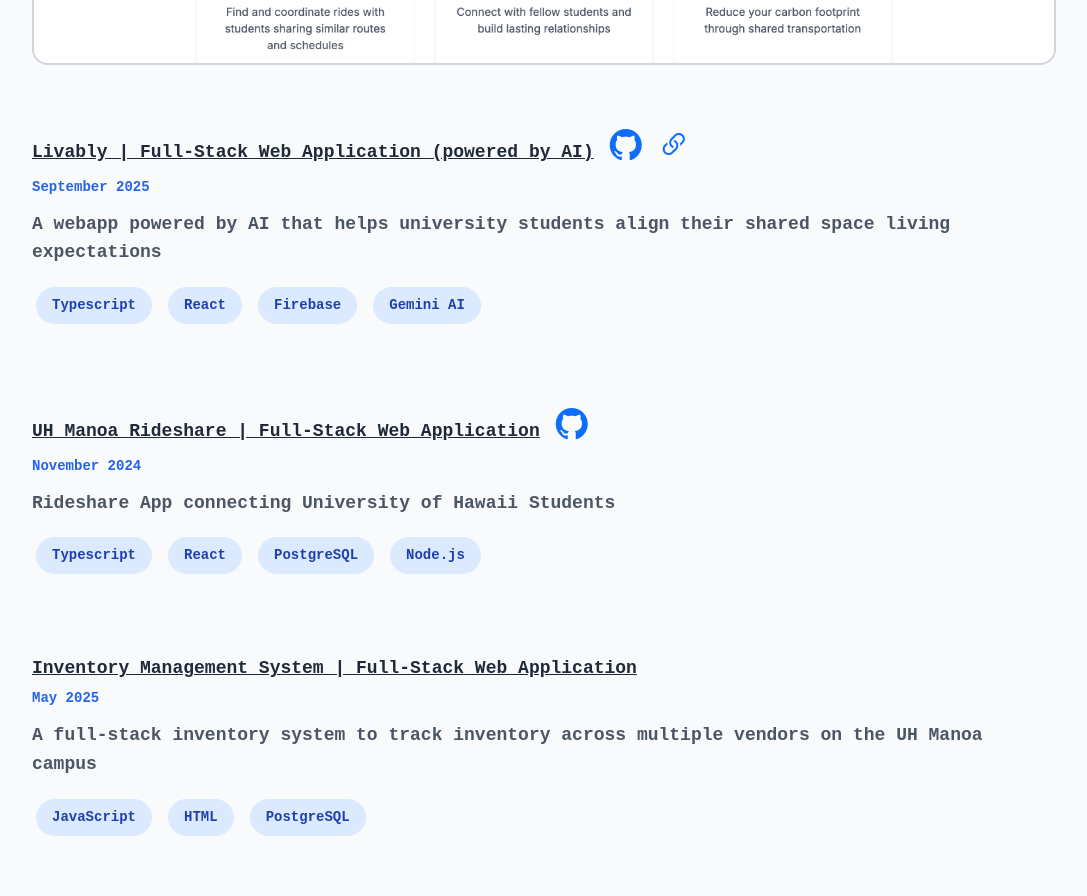
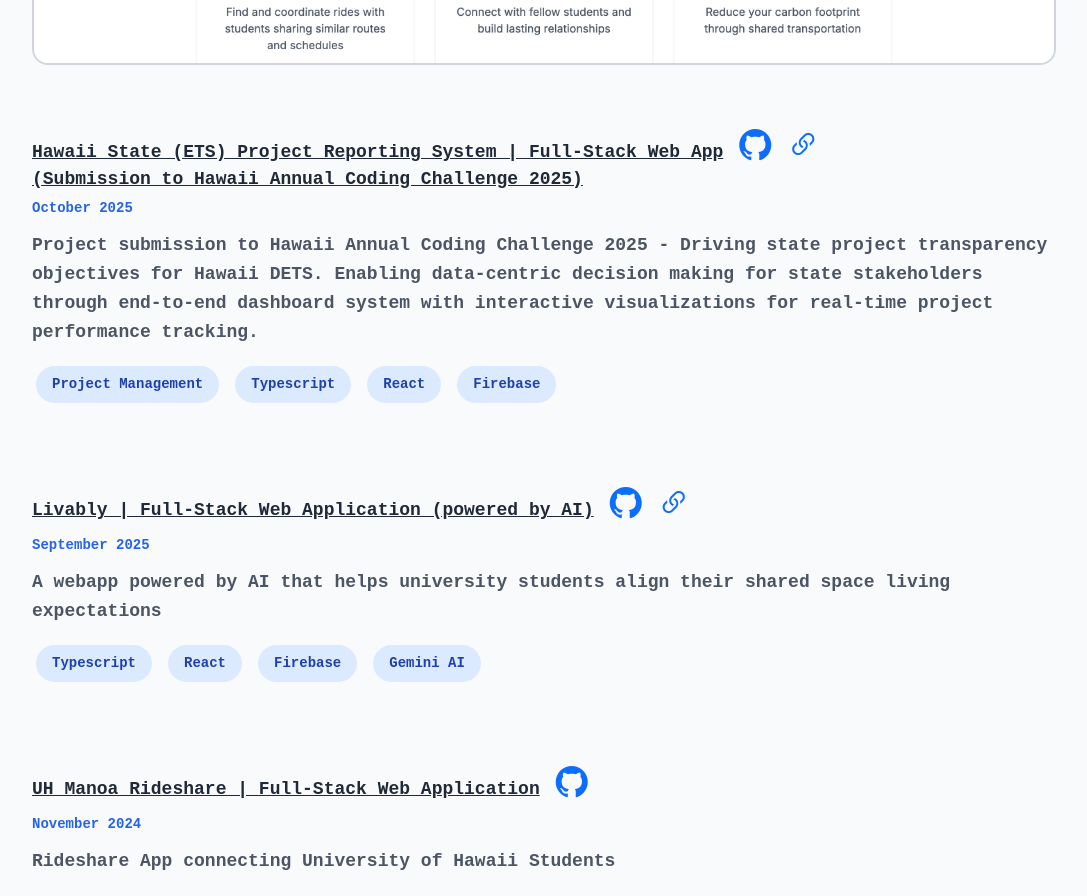
Before and after one commit to kparkok/karinapark.com, a React (Vite) app: page / in a window 1280 px wide. Shown: the part 2286-3182 px from the top of the page, without its empty margins (96-1183 px from the left). Built offline with nearby package versions, Linux system fonts and the light colour scheme.

Commit message:
Add new project

```diff
--- a/src/components/Portfolio.tsx
+++ b/src/components/Portfolio.tsx
@@ -333,6 +333,75 @@ function Portfolio() {
                 textDecoration: "underline",
               }}
             >
+              Hawaii State (ETS) Project Reporting System | Full-Stack Web App
+              <a
+                href="https://github.com/HACC25/Cache-Money"
+                target="_blank"
+                rel="noopener noreferrer"
+                style={{ fontSize: "2rem", paddingLeft: "1rem" }}
+              >
+                <i className="bi bi-github"></i>
+              </a>
+              <a
+                href="https://roomate-contract.web.app/ "
+                target="_blank"
+                rel="noopener noreferrer"
+                style={{ fontSize: "2rem", paddingLeft: "1rem" }}
+              >
+                <i className="bi bi-link-45deg"></i>
+              </a>
+              <br></br>
+              (Submission to Hawaii Annual Coding Challenge 2025)
+            </h3>
+            <p
+              style={{
+                color: "#2563eb",
+                fontSize: "0.875rem",
+                fontWeight: "600",
+                marginBottom: "0.75rem",
+              }}
+            >
+              October 2025
+            </p>
+            <p
+              className="info-value"
+              style={{
+                color: "#4b5563",
+                marginBottom: "1rem",
+                lineHeight: "1.6",
+              }}
+            >
+              Project submission to Hawaii Annual Coding Challenge 2025 -
+              Driving state project transparency objectives for Hawaii DETS.
+              Enabling data-centric decision making for state stakeholders
+              through end-to-end dashboard system with interactive
+              visualizations for real-time project performance tracking.
+            </p>
+
+            <div style={{ display: "flex", flexWrap: "wrap", gap: "0.5rem" }}>
+              <span className="skill-badge">Project Management</span>
+              <span className="skill-badge">Typescript</span>
+              <span className="skill-badge">React</span>
+              <span className="skill-badge">Firebase</span>
+            </div>
+          </div>
+        </div>
+        <div style={{ marginTop: "3rem" }}>
+          <div
+            style={{
+              borderTop: "none",
+              padding: "1rem 0",
+            }}
+          >
+            <h3
+              style={{
+                fontSize: "1.125rem",
+                fontWeight: "bold",
+                color: "#1f2937",
+                marginBottom: "0.5rem",
+                textDecoration: "underline",
+              }}
+            >
               Livably | Full-Stack Web Application (powered by AI)
               <a
                 href="https://github.com/kparkok/livably"
```
Also changed, not shown: 1 other file (tests, documents, lock files or other folders).
